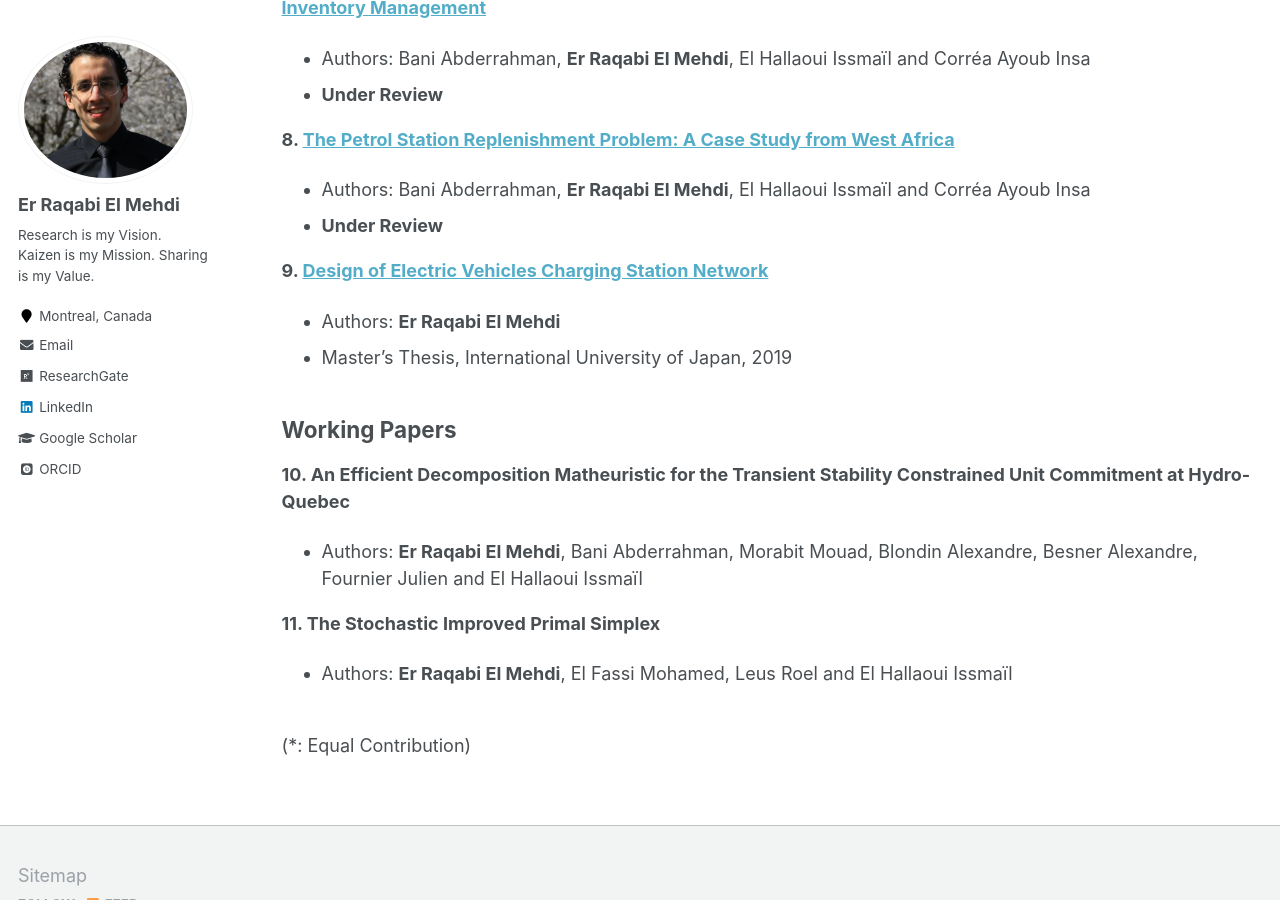
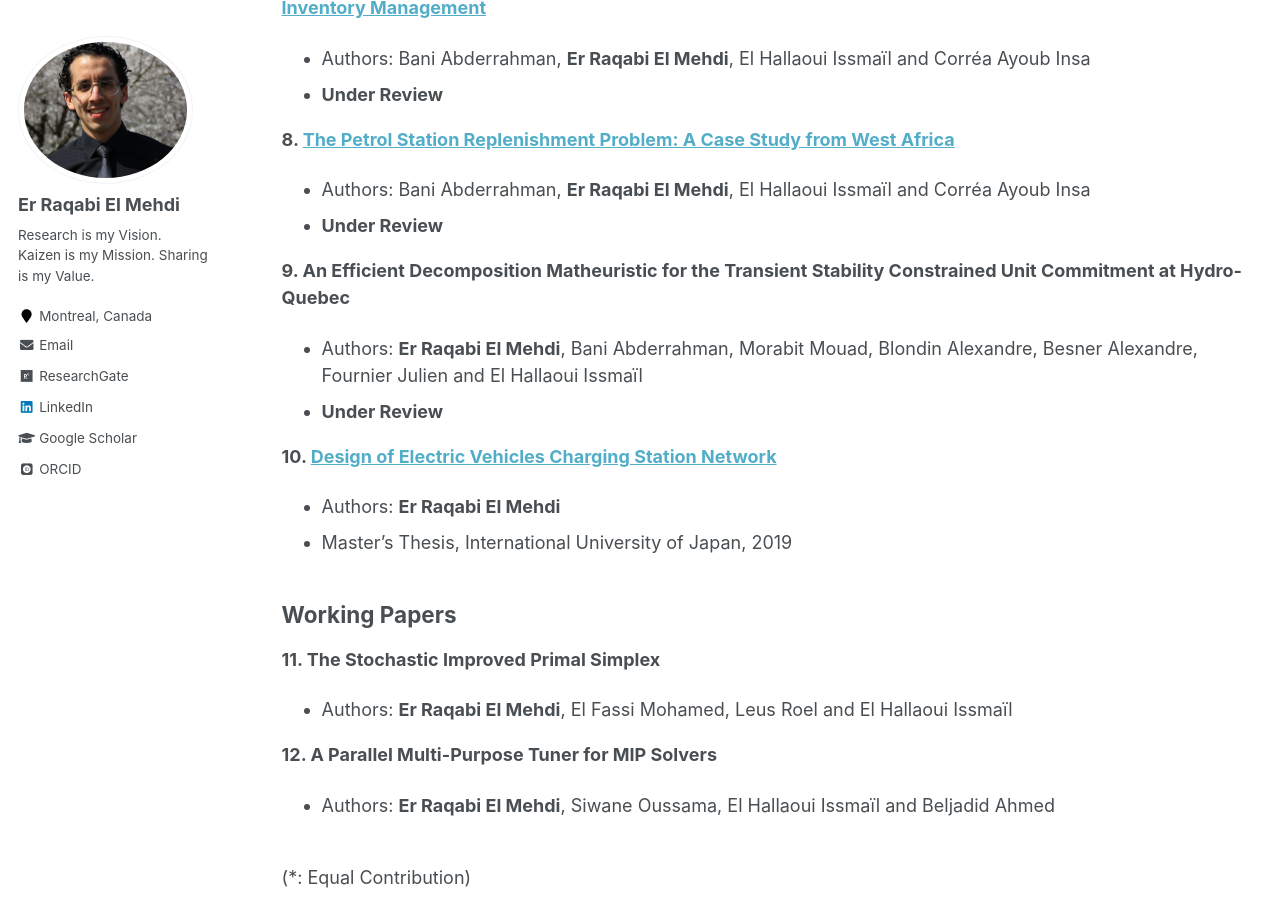
Before and after one commit to RqbMedi/rqbmedi.github.io, a Jekyll site: the page built from _pages/publications.md, in a window 1280 px wide and 900 px high, scrolled down 1533 px. Built offline with Jekyll 4.4.1, drawn with Linux system fonts in a browser that asks for light colours; some web fonts are replaced.

Commit message:
Initial_Commit

```diff
--- a/_pages/publications.md
+++ b/_pages/publications.md
@@ -51,18 +51,22 @@ Published & Under Review
  - Authors: Bani Abderrahman, **Er Raqabi El Mehdi**, El Hallaoui Issmaïl and Corréa Ayoub Insa
  - **Under Review**
 
-**9. [Design of Electric Vehicles Charging Station Network](https://www.iuj.ac.jp/mlic/theses/thesis_details.cfm?ID=2B7015)**
+**9. An Efficient Decomposition Matheuristic for the Transient Stability Constrained Unit Commitment at Hydro-Quebec**
+ - Authors: **Er Raqabi El Mehdi**, Bani Abderrahman, Morabit Mouad, Blondin Alexandre, Besner Alexandre, Fournier Julien and El Hallaoui Issmaïl
+ - **Under Review**
+
+**10. [Design of Electric Vehicles Charging Station Network](https://www.iuj.ac.jp/mlic/theses/thesis_details.cfm?ID=2B7015)**
  - Authors: **Er Raqabi El Mehdi**
  - Master’s Thesis, International University of Japan, 2019
 
 Working Papers
 ------
 
-**10. An Efficient Decomposition Matheuristic for the Transient Stability Constrained Unit Commitment at Hydro-Quebec**
- - Authors: **Er Raqabi El Mehdi**, Bani Abderrahman, Morabit Mouad, Blondin Alexandre, Besner Alexandre, Fournier Julien and El Hallaoui Issmaïl
-
 **11. The Stochastic Improved Primal Simplex**
  - Authors: **Er Raqabi El Mehdi**, El Fassi Mohamed, Leus Roel and El Hallaoui Issmaïl
+
+**12. A Parallel Multi-Purpose Tuner for MIP Solvers**
+ - Authors: **Er Raqabi El Mehdi**, Siwane Oussama, El Hallaoui Issmaïl and Beljadid Ahmed
 
 <br>
 (*: Equal Contribution)
```
Also changed, not shown: 1 other file.
